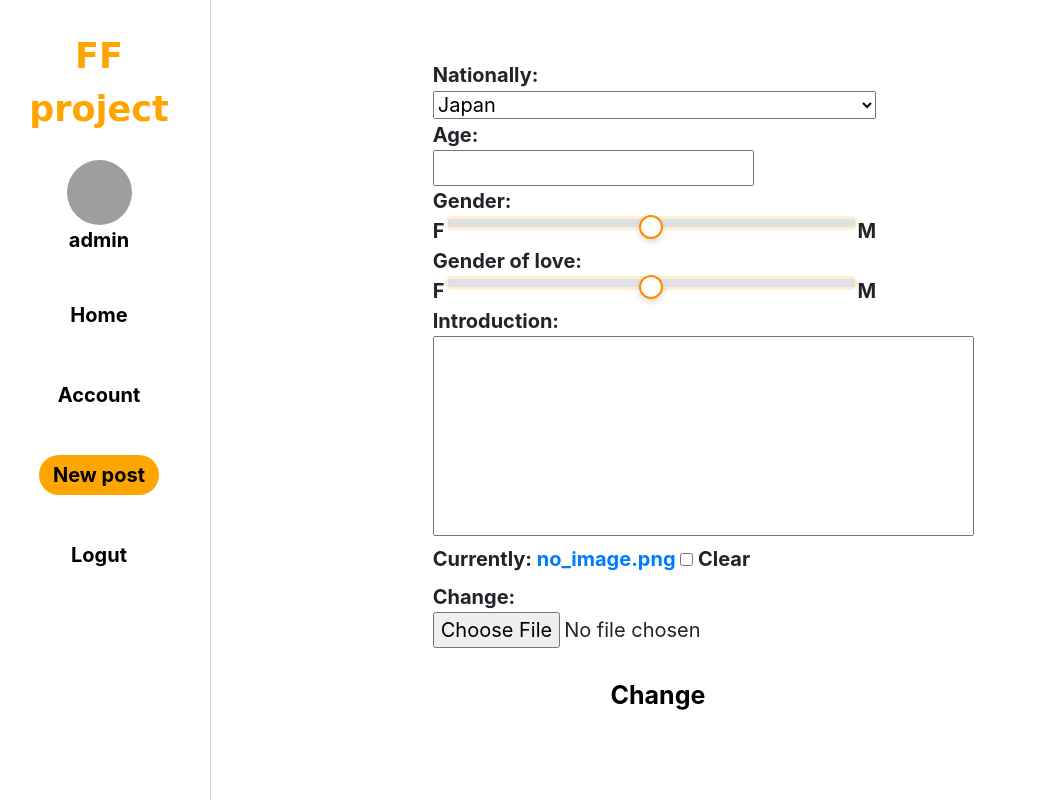
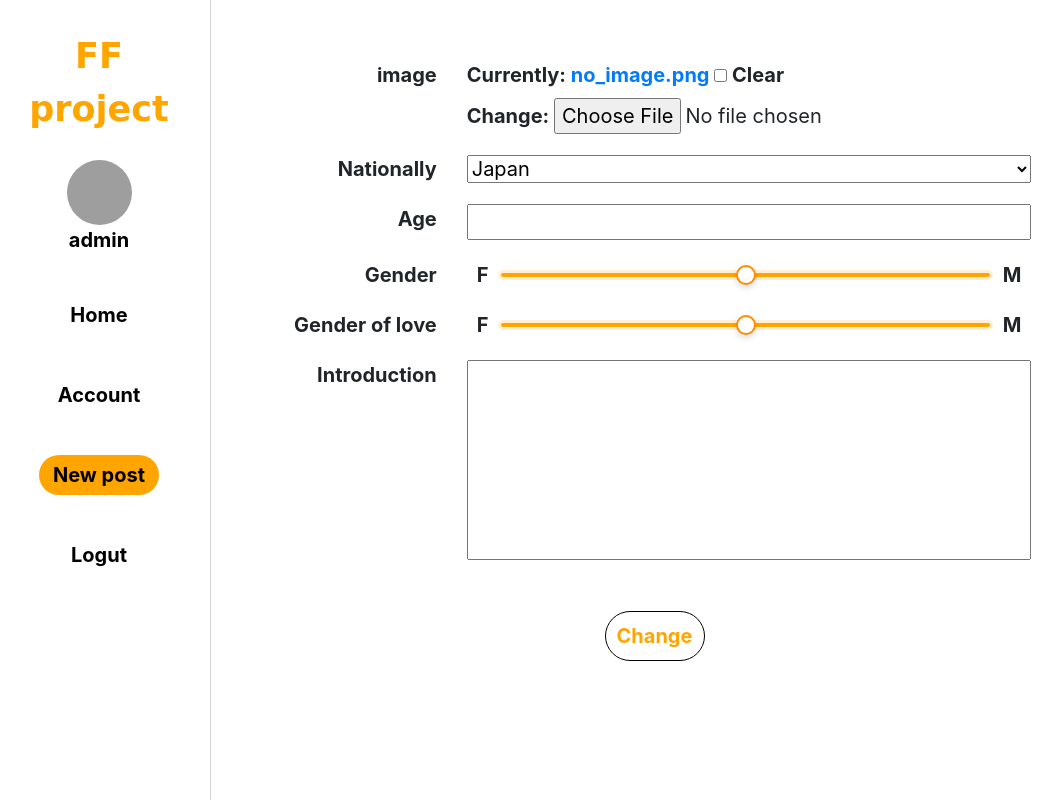
Before and after one commit to Nao-Y1996/ff-project, a Django app: page /userinfo/edit/987260a3-62f3-41d0-aa39-1fde4dd37182/ in a window 1280 px wide. Shown: the whole page, without its empty margins (97-1159 px from the left). Run offline with Django 3.2, Linux system fonts and the light colour scheme; a user stored in the database is signed in; data comes from the database, SQL or seed files in the repository; some libraries are stand-ins or nearby versions; grey boxes are pictures that could not be loaded.

Commit message:
edit_userinfo

```diff
--- a/users/forms.py
+++ b/users/forms.py
@@ -91,8 +91,9 @@
         fields = ('nationality', 'age', 'gender', 'gender_of_love',
                   'introduction', 'profile_image')
         widgets = {
-            'gender': forms.NumberInput(attrs={'type': 'range', 'min': -1, 'max': 1, 'class': 'custom-range'}),
-            'gender_of_love': forms.NumberInput(attrs={'type': 'range', 'min': -1, 'max': 1, 'class': 'custom-range'})
+            'gender': forms.NumberInput(attrs={'type': 'range', 'min': -1, 'max': 1, }),
+            'gender_of_love': forms.NumberInput(attrs={'type': 'range', 'min': -1, 'max': 1, })
+            # 'class': 'custom-range'
         }
 
 
--- a/users/static/users/button.css
+++ b/users/static/users/button.css
@@ -7,16 +7,16 @@
 	width: 100px;
 	height: 50px;
 	background-color: white;
-	font-size: 25px;
-	color: black;
+	font-size: 20px;
+	color: orange;
 	text-decoration: none;
 	font-weight: bold;
 	border-radius: 50px;
 	margin:20px auto;
-	border: 0px;
 	outline: none;
 	-webkit-tap-highlight-color:none;
 	cursor:pointer;
+	border:solid 1px black;
 }
 .button_back:hover{
 	font-weight: bold;
@@ -28,7 +28,7 @@
 }
 .button_next:hover{
 	font-weight: bold;
-	background-color: orange;
+	background-color: rgb(232, 232, 232);
 	outline: none;
 	cursor:pointer;
 	-webkit-tap-highlight-color:none;
--- a/users/static/users/profile2.css
+++ b/users/static/users/profile2.css
@@ -1,10 +1,9 @@
 
 
 .all_profile{
-	width:50%;
-	height:100%;
+	width:85%;
 	display:flex;
-	align-items: center;
+	align-items: left;
     justify-content: center;
 	flex-flow: column;
 	margin: 30px auto;
@@ -12,22 +11,22 @@
 }
 
 
-.profile_tab{
-	width:100%;
-	height:100%;
-	display:flex;
-	align-items: left;
-    justify-content: center;
-	flex-flow: column;
-}
-.Nationally_profile,.Age_profile,.Gender_profile,.Profile{
+
+.Nationally_profile{
 	font-weight: bold;
 	font-size:20px;
+	display:flex;
+	margin-bottom: 20px;
 }
 
+.Gender_profile{
+	margin:0px 10px 0px 10px
+}
 
 .slider_profile{
 	display:flex;
+	font-weight: bold;
+	font-size:20px;
 }
 
 input[type="range"] {
@@ -35,20 +34,21 @@
   appearance: none;
   cursor: pointer; /* カーソルを分かりやすく */
   outline: none; /* スライダーのアウトラインは見た目がキツイので消す */
-  height: 14px; /* バーの高さ */
+  height: 10px; /* バーの高さ */
   width: 100%; /* バーの幅 */
   background: orange; /* バーの背景色 */
   border-radius: 10px; /* バーの両端の丸み */
   border: solid 3px rgb(255, 240, 213); /* バー周囲の線 */
   transition: box-shadow 0.2s ease-in-out;
+  margin-top: 10px;
 }
 
 /* WebKit向けのつまみ */
 input[type="range"]::-webkit-slider-thumb {
   -webkit-appearance: none; /*  🚩デフォルトのつまみのスタイルを解除 */
   background: white; /* 背景色 */
-  width: 24px; /* 幅 */
-  height: 24px; /* 高さ */
+  width: 20px; /* 幅 */
+  height: 20px; /* 高さ */
   border-radius: 50%; /* 円形に */
   border: 2px solid darkorange;
   box-shadow: 0px 3px 6px 0px rgba(0, 0, 0, 0.15); /* 影 */
@@ -56,8 +56,8 @@
 /* Moz向けのつまみ */
 input[type="range"]::-moz-range-thumb {
   background: white; /* 背景色 */
-  width: 24px; /* 幅 */
-  height: 24px; /* 高さ */
+  width: 15px; /* 幅 */
+  height: 15px; /* 高さ */
   border-radius: 50%; /* 円形に */
   box-shadow: 0px 3px 6px 0px rgba(0, 0, 0, 0.15); /* 影 */
   border: 2px solid #1597ff;
@@ -71,45 +71,20 @@
 textarea{
 	resize: none;
 	height: 200px;
+	width: 100%;
 
 }
 
-/* つまみをドラッグしているときのスタイル */
+select,input[type="number"]{
+	width: 100%;
+}
 
-/*
-.buttonlist{
-	display:flex;
-	border:solid #FFF;
+.label{
+	width: 200px;
+	text-align: right;
+	padding-right: 30px;
+}
 
+.input{
+	width: 80%;
 }
-.submit_back,.submit_next{
-	width: 100px;
-	height: 50px;
-	background-color: white;
-	font-size: 25px;
-	color: black;
-	text-decoration: none;
-	font-weight: bold;
-	border-radius: 50px;
-	margin:20px auto;
-	border: 0px;
-	outline: none;
-	-webkit-tap-highlight-color:none;
-	cursor:pointer;
-}
-.submit_back:hover{
-	font-weight: bold;
-	background-color:rgb(232,232,232);
-	outline: none;
-	cursor:pointer;
-	-webkit-tap-highlight-color:none;
-	cursor:pointer;
-}
-.submit_next:hover{
-	font-weight: bold;
-	background-color: orange;
-	outline: none;
-	cursor:pointer;
-	-webkit-tap-highlight-color:none;
-	cursor:pointer;
-} */
--- a/users/templates/users/userinfo_update.html
+++ b/users/templates/users/userinfo_update.html
@@ -65,41 +65,48 @@
             <form method="POST" enctype="multipart/form-data">
                 {% csrf_token %}
                 <div class="all_profile">
-                    <div class="profile_tab">
                     <div class="Nationally_profile">
-                            <div class="Nationally_profile">Nationally:</div>
-                            {{ form.nationality }}
+                        <div class="label">image</div>
+                        <div class="input">
+                            {{ form.profile_image }}
+                        </div>
                     </div>
                     <div class="Nationally_profile">
-                            <div class="Nationally_profile">Age:</div>
-                            {{ form.age }}
+                        <div class="label">Nationally</div>
+                        <div class="input">{{ form.nationality }}</div>
                     </div>
-                        <div class="Gender_profile">
-                            <div class="Gender_profile">Gender:</div>
+                    <div class="Nationally_profile">
+                        <div class="label">Age</div>
+                        <div class="input">{{ form.age }}</div>
+                    </div>
+                    <div class="Nationally_profile">
+                        <div class="label">Gender</div>
+                        <div class="input">
                             <div class="slider_profile">
                                 <div class="Gender_profile">F</div>
                                 {{ form.gender }}
                                 <div class="Gender_profile">M</div>
                             </div>
                         </div>
-                        <div class="Gender_profile">
-                            <div class="Gender_profile">Gender of love:</div>
+                    </div>
+                    <div class="Nationally_profile">
+                        <div class="label">Gender of love</div>
+                        <div class="input">
                             <div class="slider_profile">
                                 <div class="Gender_profile">F</div>
                                 {{ form.gender_of_love }}
                                 <div class="Gender_profile">M</div>
                             </div>
                         </div>
-                        <div class="Profile">
-                            <div class="Profile">Introduction:</div>
+                    </div>
+                    <div class="Nationally_profile">
+                        <div class="label">Introduction</div>
+                        <div class="input">
                             {{ form.introduction }}
                         </div>
-                        <div class="Profile">
-                            {{ form.profile_image }}
                     </div>
                     <div class="buttonlist">
                         <button class="button_next" type="submit">Change</button>
-                        </div>
                     </div>
                 </div>
             </form>
```
Lines whose indentation alone changed are shown as unchanged.
